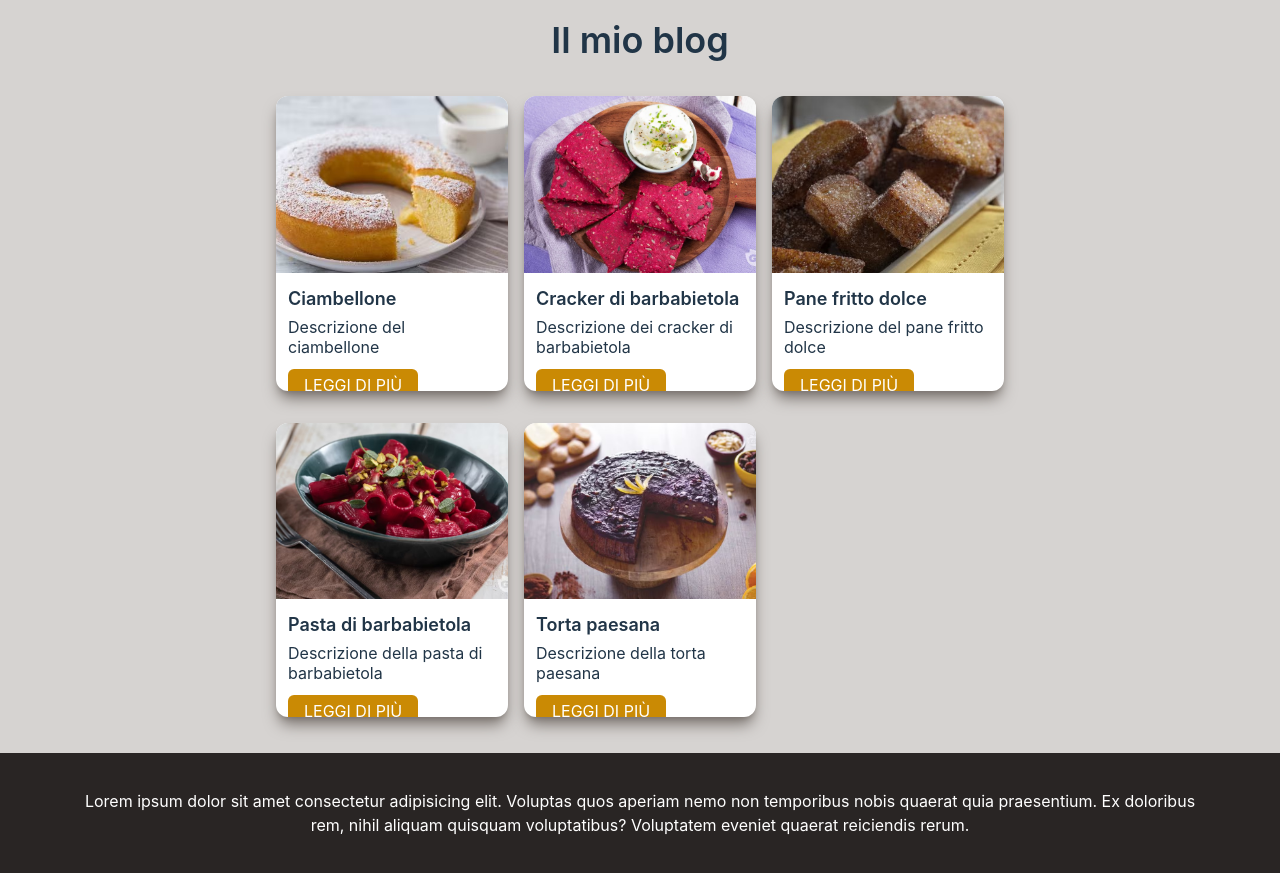
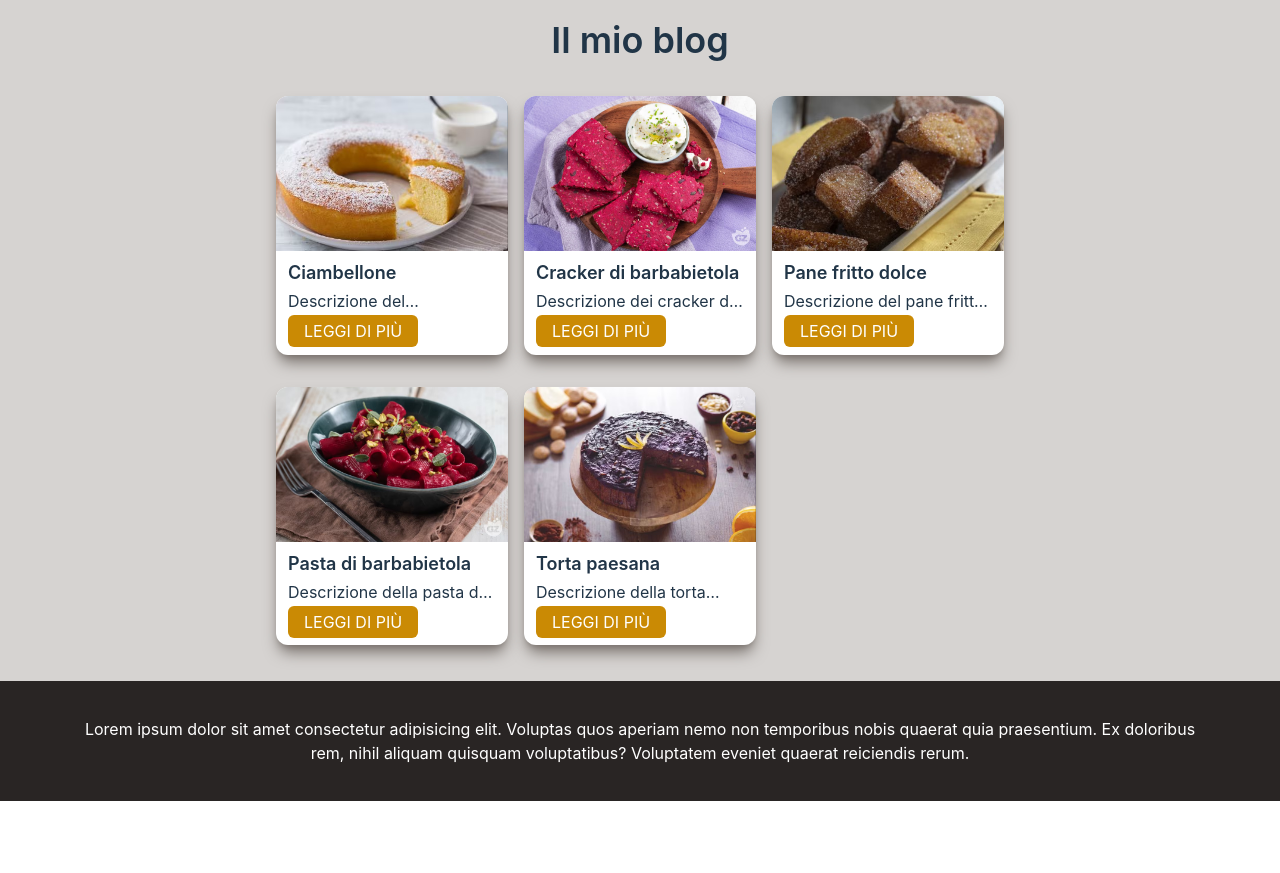
Before and after one commit to Aj-Herrera-99/react-components, a React (Vite) app: page / in a window 1280 px wide. After the commit the page ends 801 px from the top, so only its background shows below. Built offline with nearby package versions, Linux system fonts and the light colour scheme.

Commit message:
better card structure pt2

```diff
--- a/src/components/Card.jsx
+++ b/src/components/Card.jsx
@@ -13,12 +13,12 @@ function Card({ titolo, contenuto, immagine }) {
                     alt={titolo}
                 />
             </div>
-            <div className="h-2/5 p-3 flex flex-col justify-between items-start gap-2">
+            <div className="h-2/5 px-3 py-2 flex flex-col justify-between items-start gap-1">
                 <div>
                     <div className="line-clamp-1">
                         <h2 className="text-lg font-semibold">{titolo}</h2>
                     </div>
-                    <div className="md:line-clamp-1 xl:line-clamp-none">
+                    <div className="line-clamp-1 ">
                         <p className="hidden md:block my-1 leading-5">{contenuto}</p>
                     </div>
                 </div>
```
